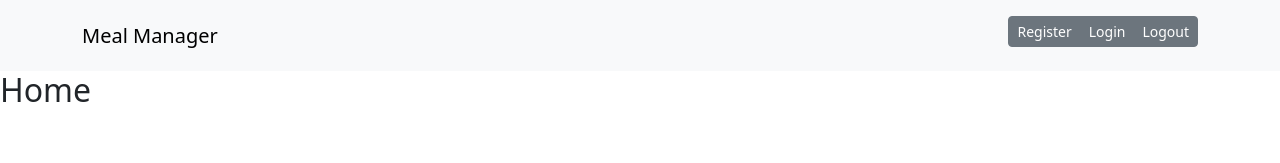
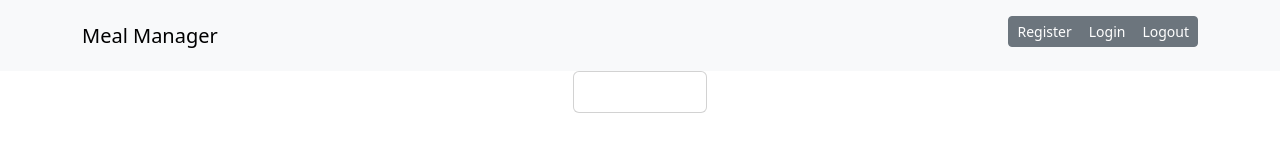
Before and after one commit to Defender007/frontend, a React (Create React App) app: page / in a window 1280 px wide. Shown: the top 163 px of the page. Built offline with nearby package versions, Linux system fonts and the light colour scheme.

Commit message:
preparing home page

```diff
--- a/src/App.js
+++ b/src/App.js
@@ -20,7 +20,6 @@ function App() {
     }
   }, []);
   return (
-    <>
     <BrowserRouter>
       <Context.Provider value={[userProfile, setUserProfile]}>
         <PageNavbar setProfile={setUserProfile} />
@@ -52,7 +51,6 @@ function App() {
         <Route path="/register" component={Register} />
       </Context.Provider>
     </BrowserRouter>
-    </>
   );
 }
 
--- a/src/pages/Home.jsx
+++ b/src/pages/Home.jsx
@@ -1,8 +1,9 @@
 import React, { useState, useEffect } from "react";
+import CenterCardLayout from '../components/CenterCardLayout'
 
 const Home = (props) => {
 
-  return <h2>Home</h2>;
+  return <CenterCardLayout/>
 };
 
 export default Home;
```
Lines whose indentation alone changed are shown as unchanged.
